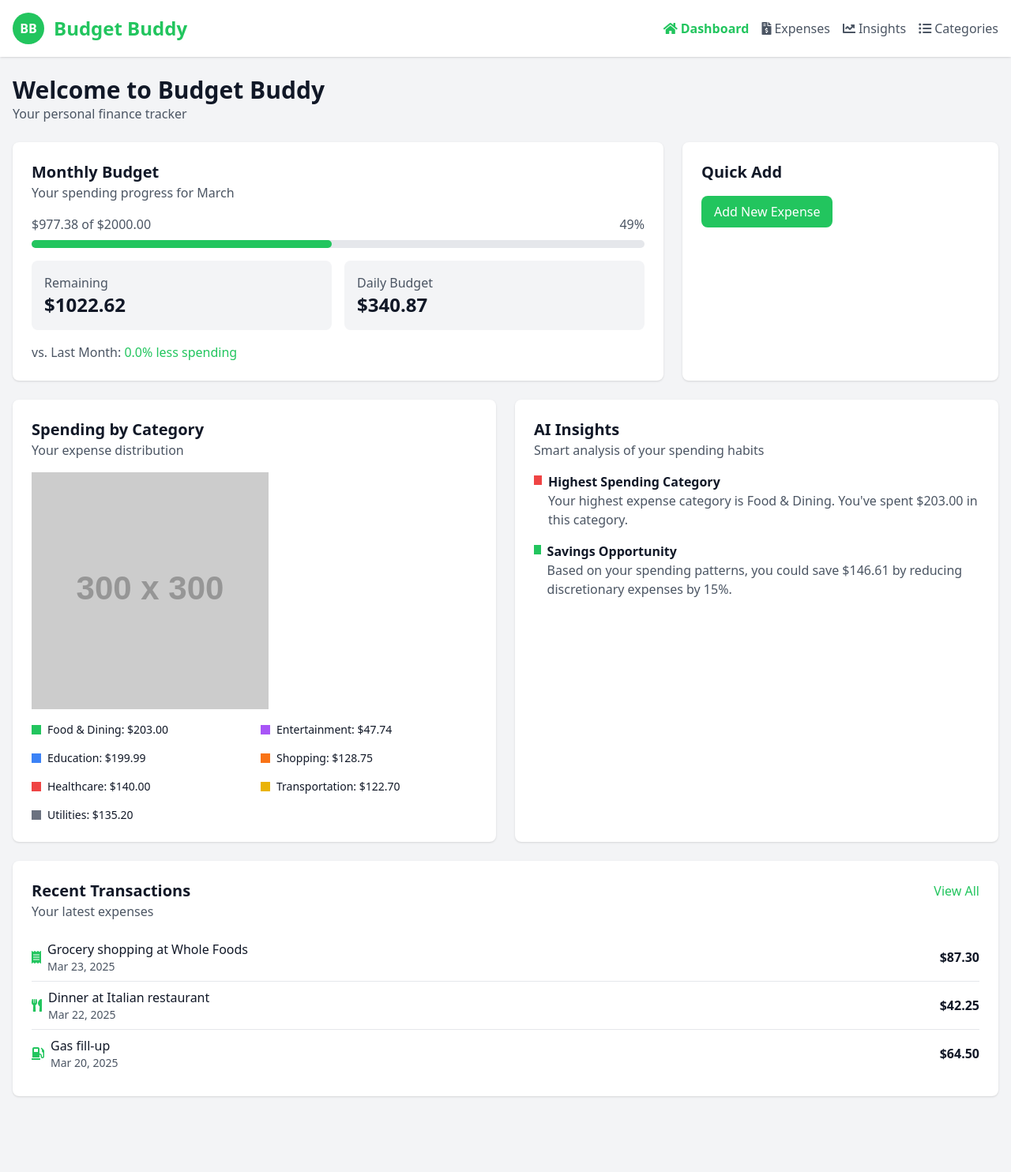
After one commit to Arsenaet/BudgetBuddy, a Flask app: template templates/dashboard.html in a window 1280 px wide. The commit adds this page. Shown: the whole page at 79% size. Run offline with Flask 3, Linux system fonts and the light colour scheme; the template is opened without the code that fills it, so the values that code supplies are empty; grey boxes labelled with a size stand in for pictures from a placeholder-image service; parts of the project's set-up code (start-up, migrations or seed data) failed here and were passed over; some libraries are stand-ins or nearby versions.

Commit message:
initialised my working branch and made the dashboard page

```diff
--- a/requirements.txt
+++ b/requirements.txt
@@ -2,11 +2,11 @@ blinker==1.9.0
 certifi==2025.1.31
 charset-normalizer==3.4.1
 click==8.1.8
-dotenv==0.9.9
 Flask==3.1.0
 idna==3.10
 itsdangerous==2.2.0
 Jinja2==3.1.6
+Markdown==3.7
 MarkupSafe==3.0.2
 python-dotenv==1.1.0
 requests==2.32.3
--- /dev/null
+++ b/templates/dashboard.html
@@ -0,0 +1,287 @@
+<html lang="en">
+<head>
+    <meta charset="utf-8"/>
+    <meta content="width=device-width, initial-scale=1.0" name="viewport"/>
+    <title>
+        Budget Buddy
+    </title>
+    <script src="https://cdn.tailwindcss.com"></script>
+    <link href="https://cdnjs.cloudflare.com/ajax/libs/font-awesome/5.15.3/css/all.min.css" rel="stylesheet"/>
+</head>
+<body class="bg-gray-100 text-gray-900">
+<header class="bg-white shadow fixed w-full z-10">
+    <!--the Entire Navbar-->
+    <div class="container mx-auto px-4 py-4 flex justify-between items-center">
+
+        <!--the entire title-->
+        <div class="flex items-center">
+
+            <!--the icon placeholder-->
+            <div class="bg-green-500 text-white rounded-full w-10 h-10 flex items-center justify-center">
+                <span class="font-bold">
+                    BB
+                </span>
+            </div>
+
+            <h1 class="ml-3 text-2xl font-bold text-green-500">
+                Budget Buddy
+            </h1>
+        </div>
+
+        <!--the rest of the Navbar-->
+        <nav class="flex space-x-4">
+            <a class="text-green-500 font-semibold flex items-center" href="#">
+                <!--the icon for the dashboard page-->
+                <i class="fas fa-home mr-1"></i> Dashboard
+            </a>
+            <a class="text-gray-600 flex items-center" href="#">
+                <!--the icon for the expenses page-->
+                <i class="fas fa-file-invoice-dollar mr-1"></i> Expenses
+            </a>
+            <a class="text-gray-600 flex items-center" href="#">
+                <!--the icon for the insights page-->
+                <i class="fas fa-chart-line mr-1"></i> Insights
+            </a>
+            <a class="text-gray-600 flex items-center" href="#">
+                <!--the icon for the categories page-->
+                <i class="fas fa-list-ul mr-1"></i> Categories
+            </a>
+        </nav>
+    </div>
+</header>
+
+
+<main class="container mx-auto px-4 py-24">
+    <h2 class="text-3xl font-bold">
+        Welcome to Budget Buddy
+    </h2>
+    <p class="text-gray-600">
+        Your personal finance tracker
+    </p>
+
+    <!--the first partition for the dashboard page-->
+    <div class="grid grid-cols-1 lg:grid-cols-3 gap-6 mt-6">
+
+        <!--the LHS of the first partition for the dashboard page-->
+        <div class="lg:col-span-2 bg-white p-6 rounded-lg shadow">
+            <h3 class="text-xl font-bold">
+                Monthly Budget
+            </h3>
+            <p class="text-gray-600">
+                Your spending progress for March
+            </p>
+            <div class="mt-4">
+                <div class="flex justify-between items-center">
+                    <span class="text-gray-600">
+                        $977.38 of $2000.00
+                    </span>
+                    <span class="text-gray-600">
+                        49%
+                    </span>
+                </div>
+                <!--this is the placeholder for the loader on the LHS of the first partition for the dashboard page-->
+                <div class="w-full bg-gray-200 rounded-full h-2.5 mt-2">
+                    <div class="bg-green-500 h-2.5 rounded-full" style="width: 49%">
+                    </div>
+                </div>
+            </div>
+            <div class="grid grid-cols-2 gap-4 mt-4">
+                <div class="bg-gray-100 p-4 rounded-lg">
+                    <p class="text-gray-600">
+                        Remaining
+                    </p>
+                    <p class="text-2xl font-bold">
+                        $1022.62
+                    </p>
+                </div>
+                <div class="bg-gray-100 p-4 rounded-lg">
+                    <p class="text-gray-600">
+                        Daily Budget
+                    </p>
+                    <p class="text-2xl font-bold">
+                        $340.87
+                    </p>
+                </div>
+            </div>
+            <p class="mt-4 text-gray-600">
+                vs. Last Month:
+                <span class="text-green-500">
+                    0.0% less spending
+                </span>
+            </p>
+        </div>
+
+        <!--the RHS of the first partition for the dashboard page-->
+        <div class="bg-white p-6 rounded-lg shadow">
+            <h3 class="text-xl font-bold">
+                Quick Add
+            </h3>
+            <button class="mt-4 bg-green-500 text-white px-4 py-2 rounded-lg">
+                Add New Expense
+            </button>
+        </div>
+    </div>
+
+    <!--the second partition for the dashboard page-->
+    <!--the LHS of the second partition for the dashboard page-->
+    <div class="grid grid-cols-1 lg:grid-cols-2 gap-6 mt-6">
+        <div class="bg-white p-6 rounded-lg shadow">
+            <h3 class="text-xl font-bold">
+                Spending by Category
+            </h3>
+            <p class="text-gray-600">
+                Your expense distribution
+            </p>
+
+            <!--this is the a placeholder for the bar chart that will eventually be made-->
+            <div class="mt-4">
+                <img alt="Pie chart showing spending by category" height="300" src="https://placehold.co/300x300" width="300"/>
+            </div>
+            <div class="mt-4 grid grid-cols-2 gap-4 text-sm">
+                <div class="flex items-center">
+                    <span class="w-3 h-3 bg-green-500 inline-block mr-2">
+                    </span>
+                    Food &amp; Dining: $203.00
+                </div>
+                <div class="flex items-center">
+                    <span class="w-3 h-3 bg-purple-500 inline-block mr-2">
+                    </span>
+                    Entertainment: $47.74
+                </div>
+                <div class="flex items-center">
+                    <span class="w-3 h-3 bg-blue-500 inline-block mr-2">
+                    </span>
+                    Education: $199.99
+                </div>
+                <div class="flex items-center">
+                    <span class="w-3 h-3 bg-orange-500 inline-block mr-2">
+                    </span>
+                    Shopping: $128.75
+                </div>
+                <div class="flex items-center">
+                    <span class="w-3 h-3 bg-red-500 inline-block mr-2">
+                    </span>
+                    Healthcare: $140.00
+                </div>
+                <div class="flex items-center">
+                    <span class="w-3 h-3 bg-yellow-500 inline-block mr-2">
+                    </span>
+                    Transportation: $122.70
+                </div>
+                <div class="flex items-center">
+                    <span class="w-3 h-3 bg-gray-500 inline-block mr-2">
+                    </span>
+                    Utilities: $135.20
+                </div>
+            </div>
+        </div>
+
+        <!--this is the RHS of the second partition for the dashboard page and the first place we will use the API-->
+        <div class="bg-white p-6 rounded-lg shadow">
+            <h3 class="text-xl font-bold">
+                AI Insights
+            </h3>
+            <p class="text-gray-600">
+                Smart analysis of your spending habits
+            </p>
+            <div class="mt-4">
+                <div class="flex items-start">
+                    <span class="w-3 h-3 bg-red-500 inline-block mr-2 mt-1">
+                    </span>
+                    <div>
+                        <p class="font-bold">
+                            Highest Spending Category
+                        </p>
+                        <p class="text-gray-600">
+                            Your highest expense category is Food &amp; Dining. You've spent $203.00 in this category.
+                        </p>
+                    </div>
+                </div>
+                <div class="flex items-start mt-4">
+                    <span class="w-3 h-3 bg-green-500 inline-block mr-2 mt-1">
+                    </span>
+                    <div>
+                        <p class="font-bold">
+                            Savings Opportunity
+                        </p>
+                        <p class="text-gray-600">
+                            Based on your spending patterns, you could save $146.61 by reducing discretionary expenses by 15%.
+                        </p>
+                    </div>
+                </div>
+            </div>
+        </div>
+    </div>
+
+
+    <!--the last partition for the dashboard page-->
+    <!--we will prbably implement database storage to aid us keep track of recent transactions and such-->
+    <div class="bg-white p-6 rounded-lg shadow mt-6">
+        <div class="flex justify-between items-center">
+            <h3 class="text-xl font-bold">
+                Recent Transactions
+            </h3>
+            <a class="text-green-500" href="#">
+                View All
+            </a>
+        </div>
+        <p class="text-gray-600">
+            Your latest expenses
+        </p>
+        <div class="mt-4">
+            <div class="flex justify-between items-center py-2 border-b">
+                <div class="flex items-center">
+                    <i class="fas fa-receipt text-green-500 mr-2">
+                    </i>
+                    <div>
+                        <p>
+                            Grocery shopping at Whole Foods
+                        </p>
+                        <p class="text-gray-600 text-sm">
+                            Mar 23, 2025
+                        </p>
+                    </div>
+                </div>
+                <p class="font-bold">
+                    $87.30
+                </p>
+            </div>
+            <div class="flex justify-between items-center py-2 border-b">
+                <div class="flex items-center">
+                    <i class="fas fa-utensils text-green-500 mr-2">
+                    </i>
+                    <div>
+                        <p>
+                            Dinner at Italian restaurant
+                        </p>
+                        <p class="text-gray-600 text-sm">
+                            Mar 22, 2025
+                        </p>
+                    </div>
+                </div>
+                <p class="font-bold">
+                    $42.25
+                </p>
+            </div>
+            <div class="flex justify-between items-center py-2">
+                <div class="flex items-center">
+                    <i class="fas fa-gas-pump text-green-500 mr-2">
+                    </i>
+                    <div>
+                        <p>
+                            Gas fill-up
+                        </p>
+                        <p class="text-gray-600 text-sm">
+                            Mar 20, 2025
+                        </p>
+                    </div>
+                </div>
+                <p class="font-bold">
+                    $64.50
+                </p>
+            </div>
+        </div>
+    </div>
+</main>
+</body>
+</html>
--- a/templates/submit.html
+++ b/templates/submit.html
@@ -8,6 +8,7 @@
 <div class="content">
     <h1 style="text-align: center">Budget Buddy</h1>
     <h4 style="text-align: center">This is a perplexity prompt box!</h4>
+    <a href="dashboard.html">Dashboard</a>
 
     <div class="form" style="text-align: center;">
         <form id="queryForm">
```
Also changed, not shown: templates/categories.html (added), templates/expenses.html (added), templates/insights.html (added).
